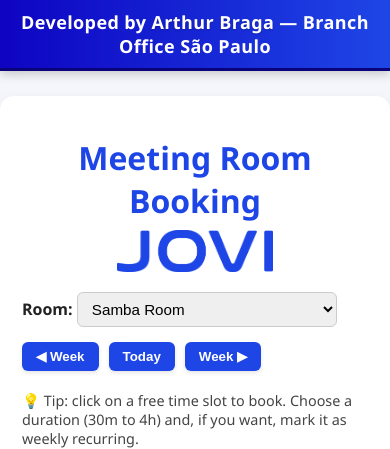
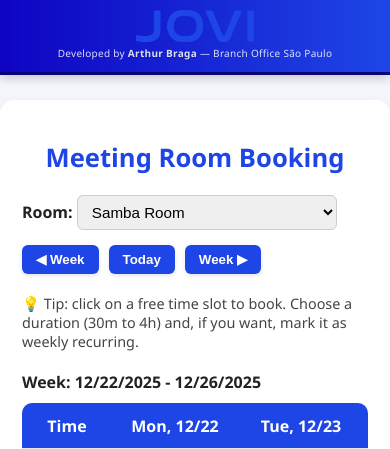
Before and after one commit to arthurlrbraga77-star/salas-jovi, a Flask app: page / in a window 390 px wide. Shown: the top 449 px of the page. Run offline with Flask 3, Linux system fonts and the light colour scheme; data that the repository does not hold is empty.

Commit message:
UI: header com logo JOVI e ajuste de credit text

```diff
--- a/static/style.css
+++ b/static/style.css
@@ -5,31 +5,46 @@
 /* ======== BARRA DO DESENVOLVEDOR (HERO) ======== */
 .developer-hero {
     width: 100%;
-    text-align: center;
-    padding: 10px 0;
-    font-size: 18px;
-    font-weight: 600;
-    color: white;
+    display: flex;
+    flex-direction: column;
+    align-items: center;
+    justify-content: center;
+    padding: 10px 0 12px;
     background: linear-gradient(90deg, #0E04C2, #1E46E6);
-    letter-spacing: 0.4px;
     margin-bottom: 25px;
     border-bottom: 3px solid #0A037A;
     box-shadow: 0px 3px 10px rgba(0,0,0,0.20);
 }
 
-.developer-hero strong {
-    font-weight: 700;
+.logo-top {
+    height: 38px;
+    width: auto;
+    object-fit: contain;
+    margin-bottom: 4px;
+}
+
+.dev-text {
+    font-size: 11px;
+    font-weight: 500;
+    color: #ffffff;
+    opacity: 0.85;
+    letter-spacing: 0.3px;
+}
+
+.dev-text strong {
+    font-weight: 600;
     text-shadow: 0 1px 2px rgba(0,0,0,0.25);
 }
 
-/* ======== TÍTULO COM LOGO — ESTILO POWER BI ======== */
+/* ======== TÍTULO — ESTILO POWER BI ======== */
 .page-title {
     display: flex;
-    justify-content: space-between;
+    justify-content: center;
     align-items: center;
     width: 100%;
-    padding: 5px 0 18px;
+    padding: 8px 0 18px;
     margin-bottom: 22px;
+    text-align: center;
 }
 
 .page-title.full-bleed {
@@ -42,12 +57,6 @@
     font-size: 2rem;
     font-weight: 800;
     color: #1E46E6;
-}
-
-.jovi-logo {
-    height: 58px;
-    width: auto;
-    object-fit: contain;
 }
 
 /* ======== LAYOUT BASE ======== */
@@ -83,14 +92,14 @@ input[type="email"] {
 
 /* ===== DROPDOWN ESPECÍFICO DO SELECT DE SALA ===== */
 #salaSelect {
-  width: 260px;   /* <-- ajuste do tamanho da caixa */
+  width: 260px;
   border: 1px solid #ccc;
   border-radius: 6px;
   padding: 7px 10px;
   font-size: 0.95rem;
 }
 
-/* ===== DROPDOWNS DO MODAL (NORMAL) ===== */
+/* ===== DROPDOWNS DO MODAL ===== */
 dialog select {
   width: 100%;
   border: 1px solid #ccc;
@@ -213,7 +222,7 @@ dialog select {
 .slot-cell { min-height: 44px; }
 
 /* ============================================================
-   🟦 MODAL — DESIGN ORIGINAL BONITO
+   🟦 MODAL
    ============================================================ */
 
 dialog {
@@ -316,14 +325,17 @@ button.primary:hover {
     margin: 20px auto;
   }
 
-  .page-title {
-      flex-direction: column;
-      text-align: center;
-      gap: 8px;
-      padding-bottom: 12px;
+  .page-title h1 {
+    font-size: 1.6rem;
   }
 
-  .jovi-logo { height: 42px; }
+  .logo-top {
+    height: 32px;
+  }
+
+  .dev-text {
+    font-size: 10px;
+  }
 
   dialog {
     max-width: 92%;
--- a/templates/index.html
+++ b/templates/index.html
@@ -11,17 +11,23 @@
 
 <body>
 
-  <!-- ======= BARRA DO DESENVOLVEDOR ======= -->
+  <!-- ======= TOPO COM LOGO + DEV INFO ======= -->
   <div class="developer-hero">
-    Developed by <strong>Arthur Braga</strong> — Branch Office São Paulo
+    <img
+      src="{{ url_for('static', filename='jovi_logo.png') }}"
+      alt="JOVI Logo"
+      class="logo-top"
+    >
+    <span class="dev-text">
+      Developed by <strong>Arthur Braga</strong> — Branch Office São Paulo
+    </span>
   </div>
 
   <main>
 
-    <!-- ===== TÍTULO COM LOGO — ESTILO POWER BI ===== -->
+    <!-- ===== TÍTULO ===== -->
     <div class="page-title full-bleed">
       <h1>Meeting Room Booking</h1>
-      <img src="{{ url_for('static', filename='jovi_logo.png') }}" alt="JOVI Logo" class="jovi-logo">
     </div>
 
     <!-- ===== SELETOR DE SALA ===== -->
@@ -100,5 +106,6 @@
 
   <!-- JS -->
   <script src="{{ url_for('static', filename='script.js') }}"></script>
+
 </body>
 </html>
```
